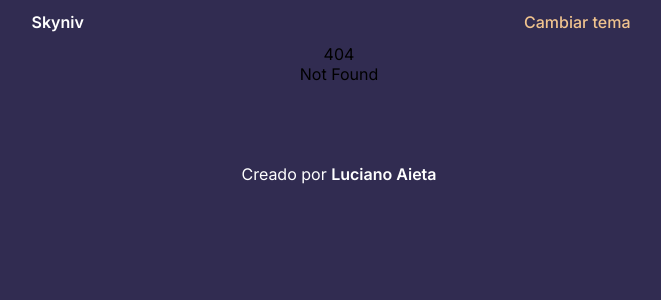
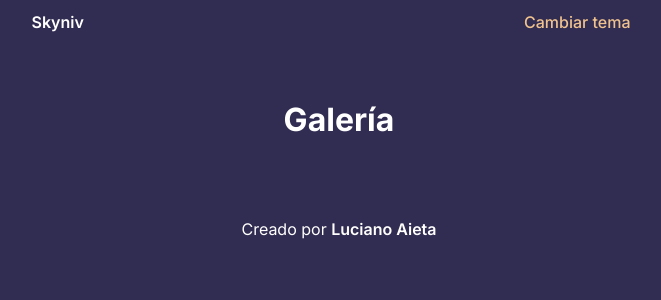
Before and after one commit to lgaieta/skyniv, a SvelteKit app: page /galeria in a window 1280 px wide. Before the commit this address had no page. Shown: the top 300 px of the page, without its empty margins (301-962 px from the left). Built offline with nearby package versions, Linux system fonts and the light colour scheme.

Commit message:
Added basic galeria page

```diff
--- /dev/null
+++ b/src/routes/galeria/+page.svelte
@@ -0,0 +1,24 @@
+<script>
+	import H1 from '$lib/components/headings/H1.svelte';
+</script>
+
+<svelte:head>
+	<title>Galería - Skyniv</title>
+</svelte:head>
+
+<main class="Main">
+	<div class="TitleContainer"><H1>Galería</H1></div>
+</main>
+
+<style>
+	.Main {
+		display: flex;
+		align-items: center;
+		flex-direction: column;
+		gap: 2rem;
+	}
+
+	.TitleContainer {
+		margin-top: 3.5rem;
+	}
+</style>
```
